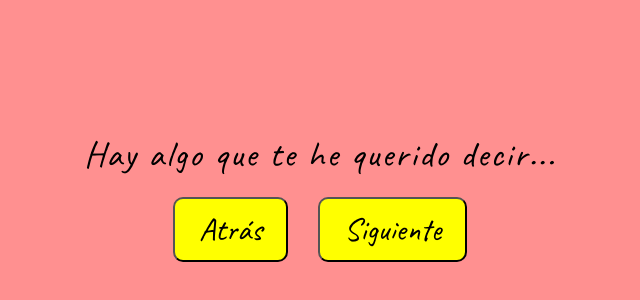
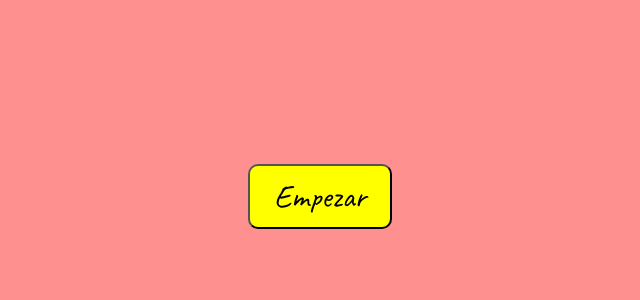
Before and after one commit to SantiagoMtz25/my-project-proposal, a React (Vite) app: page / in a window 1280 px wide. Shown: the part 204-504 px from the top of the page, without its empty margins (320-960 px from the left). Built offline with nearby package versions, Linux system fonts and the light colour scheme.

Commit message:
set start button

```diff
--- a/src/App.tsx
+++ b/src/App.tsx
@@ -2,10 +2,12 @@ import React, { useState } from 'react';
 import TextHolder from './components/TextHolder';
 import FinalCard from './components/FinalCard';
 import phrasesProposal from './proposal.json';
+import Button from './components/Button';
 
 function App() {
     const totalPhrases = phrasesProposal.phrasecount;
     const [index, setIndex] = useState(0);
+    const [showContent, setShowContent] = useState(false);
     const isLastPhrase = index === totalPhrases;
 
     const handleNext = () => {
@@ -16,13 +18,20 @@ function App() {
         setIndex(prevIndex => prevIndex > 0 ? prevIndex - 1 : prevIndex)
     };
 
+    const startContent = () => {
+        setShowContent(true);
+    };
+
         return (
             <div id='main-div'>
-            {isLastPhrase ? (
+                {showContent ? (
+                    isLastPhrase ? (
                         <FinalCard text={phrasesProposal.finalphrase} />
                     ) : (
-                <TextHolder textArray={phrasesProposal.phrases} onNext={handleNext} currentIndex={index} onPrev={handlePrev
-                } />
+                        <TextHolder textArray={phrasesProposal.phrases} onNext={handleNext} currentIndex={index} onPrev={handlePrev} />
+                    )
+                ) : (
+                    <Button label='Empezar' onClick={startContent} />
                 )}
             </div>
         );
--- a/src/components/Button.tsx
+++ b/src/components/Button.tsx
@@ -1,7 +1,7 @@
 import React from 'react';
 
 type ButtonProps = {
-    label: 'Si' | 'No';
+    label: 'Si' | 'No' | 'Empezar';
     onClick: () => void;
 };
 
```
Lines whose indentation alone changed are shown as unchanged.
